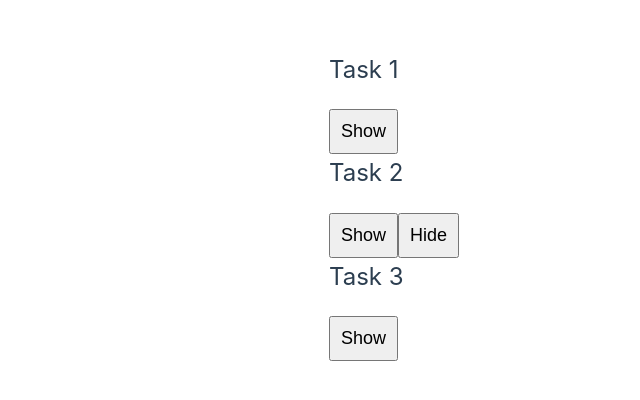
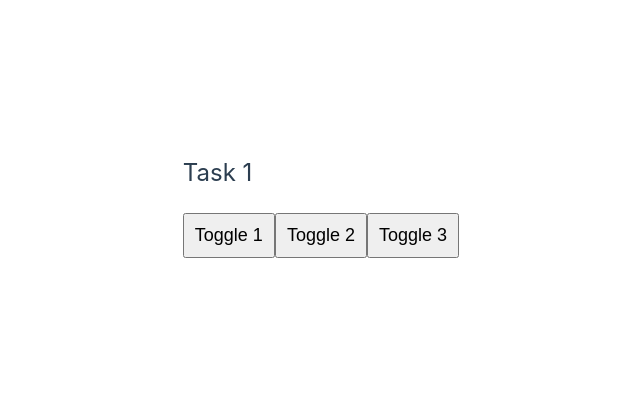
Before and after one commit to bendyou/vue_test, a Vue app: page / in a window 1280 px wide. Shown: the part 194-594 px from the top of the page, without its empty margins (181-821 px from the left). Built offline with nearby package versions, Linux system fonts and the light colour scheme.

Commit message:
Initial commit in task_20

```diff
--- a/src/App.vue
+++ b/src/App.vue
@@ -1,18 +1,14 @@
 <template>
   <div>
     <h1>Task 1</h1>
-    <button @click="show">Show</button>
-    <p v-if="visible">text</p>
+    <button @click="toggle1">Toggle 1</button>
+    <p v-if="visible1">text 1</p>
 
-    <h1>Task 2</h1>
-    <button @click="show">Show</button>
-    <button @click="hide">Hide</button>
-    <p v-if="visible">text</p>
+    <button @click="toggle2">Toggle 2</button>
+    <p v-if="visible2">text 2</p>
 
-    <h1>Task 3</h1>
-    <button v-if="!visible" @click="show">Show</button>
-    <button v-if="visible" @click="hide">Hide</button>
-    <p v-if="visible">text</p>
+    <button @click="toggle3">Toggle 3</button>
+    <p v-if="visible3">text 3</p>
   </div>
 </template>
 
@@ -20,15 +16,20 @@
 export default {
   data() {
     return {
-      visible: false,
+      visible1: false,
+      visible2: false,
+      visible3: false,
     };
   },
   methods: {
-    show() {
-      this.visible = true;
+    toggle1() {
+      this.visible1 = !this.visible1;
     },
-    hide() {
-      this.visible = false;
+    toggle2() {
+      this.visible2 = !this.visible2;
+    },
+    toggle3() {
+      this.visible3 = !this.visible3;
     },
   },
 };
```
